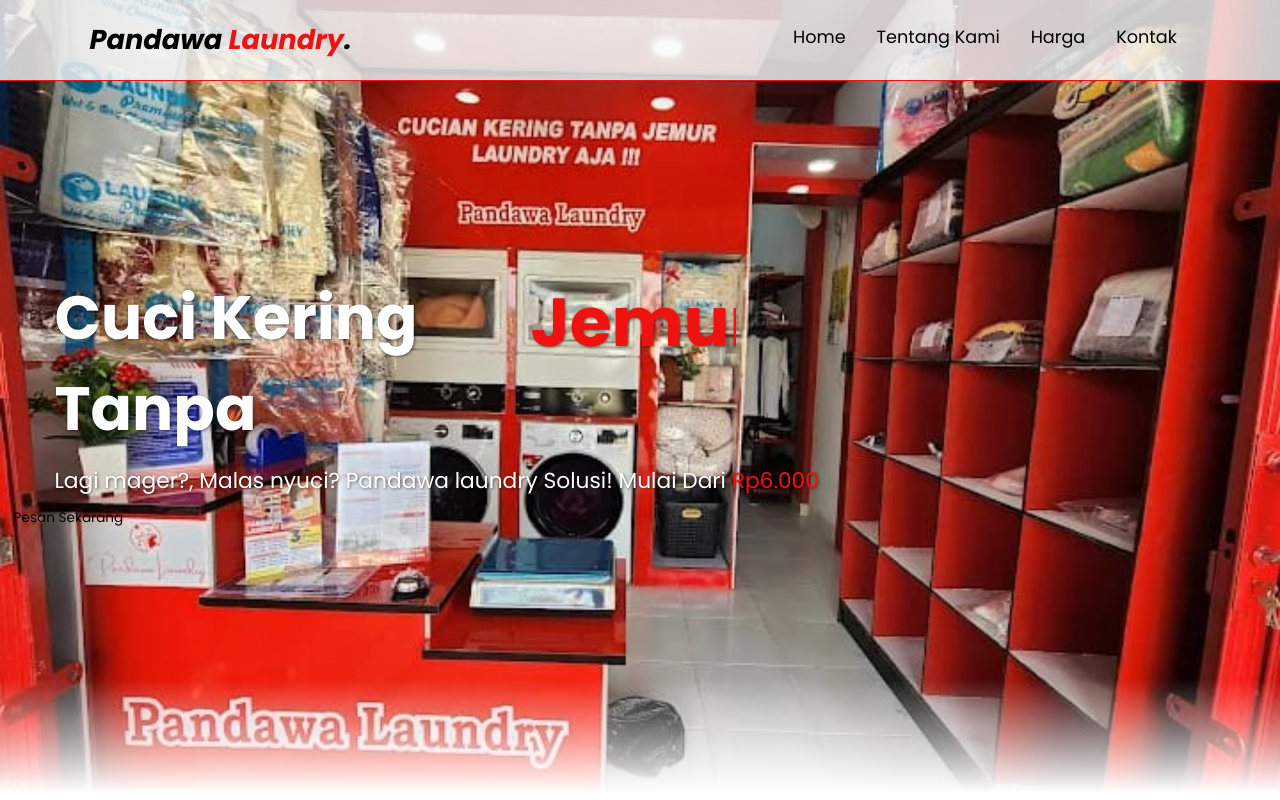
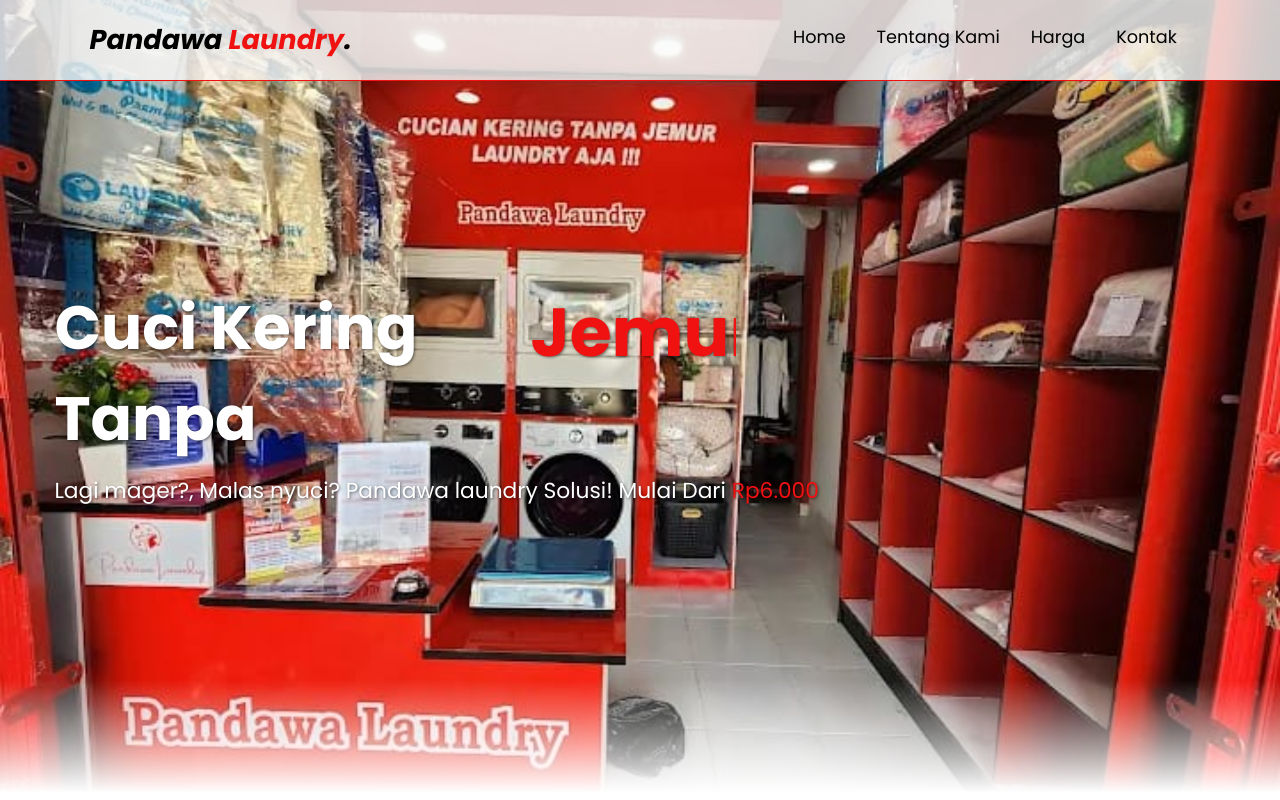
Before and after one commit to Falimby/PandawaLaundry, a plain HTML site: page index.html in a window 1280 px wide. Shown: the top 800 px of the page. Drawn offline with nearby package versions, Linux system fonts and the light colour scheme.

Commit message:
Update index.html

```diff
--- a/index.html
+++ b/index.html
@@ -51,7 +51,7 @@
           <p>Lagi mager?, Malas nyuci? Pandawa laundry Solusi! Mulai Dari <span>Rp6.000</span>
           </p>
         </div
-        <a href="https://wa.me/6282177995055?text=Hi%20Kk%20saya%20mau%20laundry%20dong" class="cta">Pesan Sekarang</a>
+
       </main>
     </section>
     <!--Hero End-->
```
